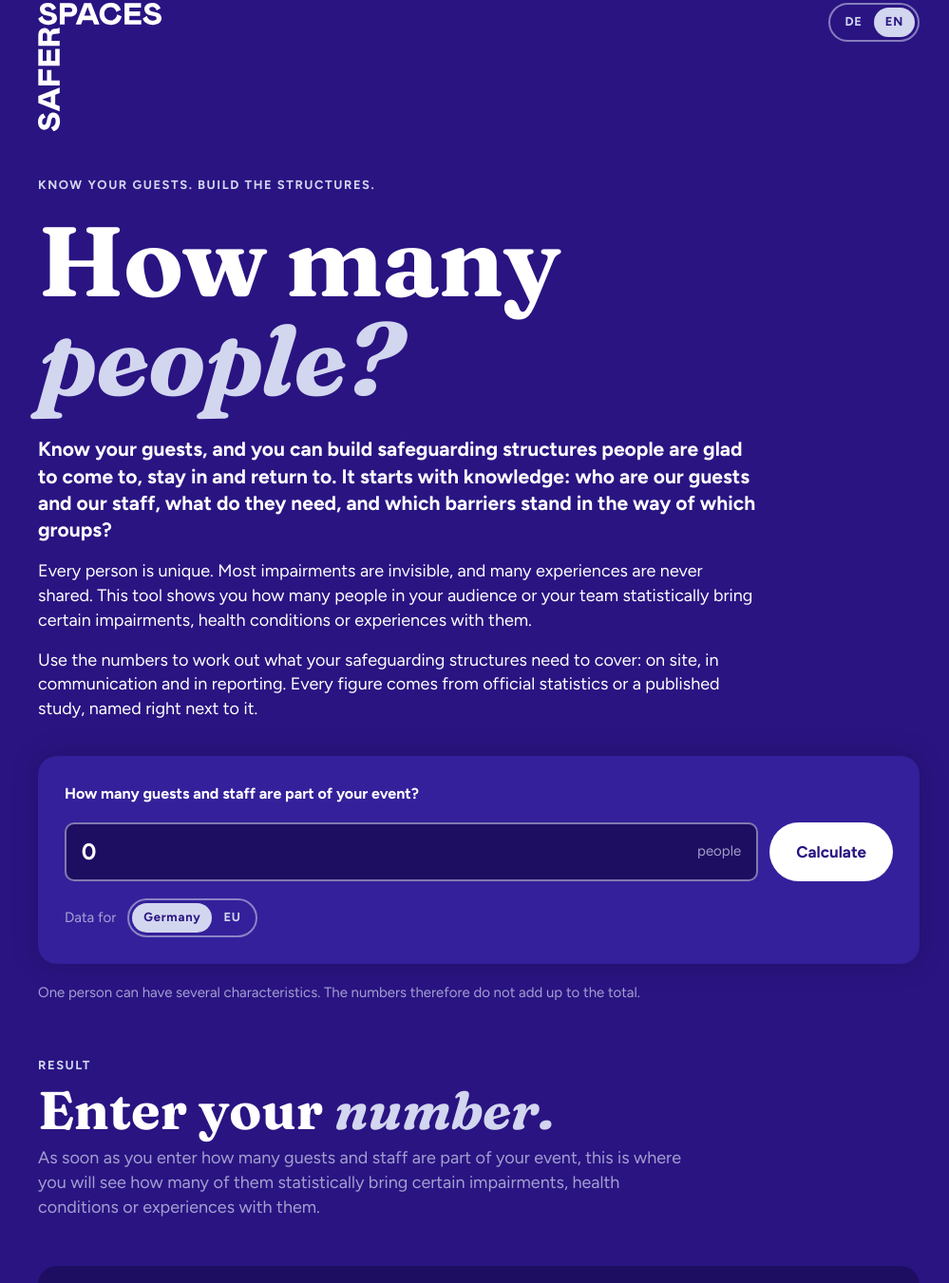
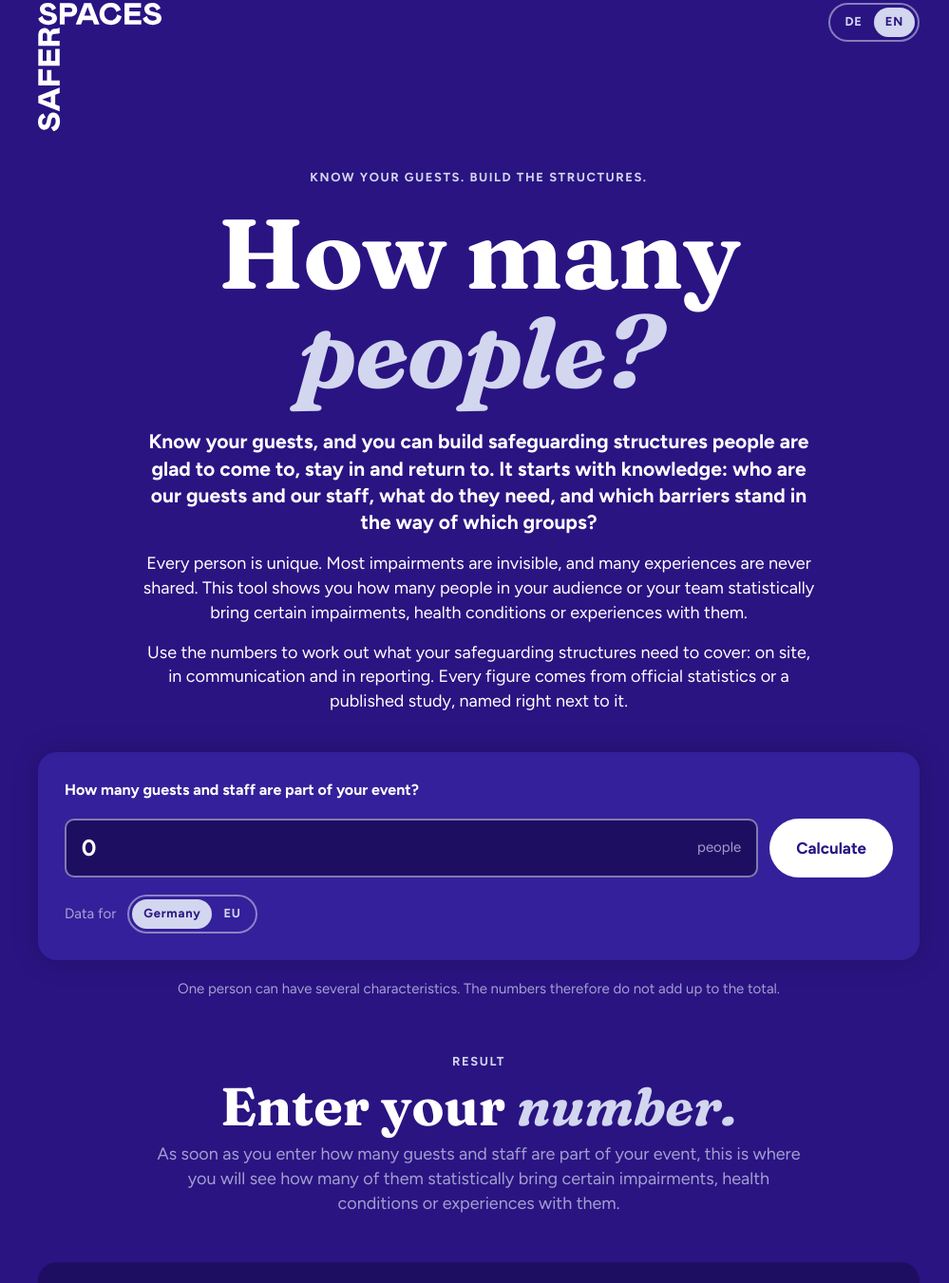
Before and after one commit to leah-1Q84/wie-viele-menschen, a plain HTML site: page index.html in a window 1280 px wide. Shown: the part 37-1388 px from the top of the page at 95% size, without its empty margins (136-1135 px from the left). Drawn offline with Linux system fonts and the light colour scheme; a web font is replaced by a local one.

Commit message:
Hero, Einladung und Ergebniskopf zentriert
Co-Authored-By: Claude Fable 5.1 <noreply@anthropic.com>
Claude-Session: https://claude.ai/code/session_01RbpeLH4kSLtqJkgwUs52WK

```diff
--- a/index.html
+++ b/index.html
@@ -46,21 +46,21 @@ a{color:var(--lilac)}
 .wrap{max-width:960px;margin:0 auto;padding-block:40px 64px;padding-left:max(16px,env(safe-area-inset-left,0px));padding-right:max(16px,env(safe-area-inset-right,0px))}
 
 /* header */
-.top{display:flex;justify-content:space-between;align-items:flex-start;gap:16px;flex-wrap:wrap;margin-bottom:48px}
+.top{display:flex;justify-content:space-between;align-items:flex-start;gap:16px;flex-wrap:wrap;margin-bottom:40px}
 .logo{display:block;width:clamp(96px,12vw,130px);height:auto;color:#FFFFFF}
 .logo svg{display:block;width:100%;height:auto;fill:currentColor}
 .brand{display:block;text-decoration:none}
 .eyebrow{font-size:13px;font-weight:700;letter-spacing:.12em;text-transform:uppercase;color:var(--lilac)}
-.hero-eyebrow{display:block;margin:0 0 18px}
+.hero-eyebrow{display:block;margin:0 0 18px;text-align:center}
 .top-right{display:flex;align-items:center;gap:16px;flex-wrap:wrap}
 .seg{display:inline-flex;border:2px solid var(--line-strong);border-radius:999px;padding:3px;background:transparent}
 .seg button{border:0;background:transparent;color:var(--lilac);font:inherit;font-size:13px;font-weight:700;letter-spacing:.06em;padding:6px 12px;border-radius:999px;cursor:pointer}
 .seg button[aria-pressed="true"]{background:var(--lilac);color:var(--bg)}
 
 /* hero */
-h1{font-family:var(--display);font-weight:700;font-size:clamp(56px,10vw,104px);line-height:1;letter-spacing:-.01em;color:#FFFFFF;margin:0 0 28px;text-wrap:balance}
+h1{font-family:var(--display);font-weight:700;font-size:clamp(56px,10vw,104px);line-height:1;letter-spacing:-.01em;color:#FFFFFF;margin:0 0 28px;text-align:center;text-wrap:balance}
 h1 em{font-style:italic;color:var(--lilac)}
-.lead{max-width:66ch;display:grid;gap:16px;margin:0 0 36px}
+.lead{max-width:62ch;display:grid;gap:16px;margin:0 auto 40px;text-align:center}
 .lead p{margin:0}
 .lead p.strong{font-weight:700;font-size:21px;line-height:1.35}
 
@@ -79,11 +79,11 @@ h1 em{font-style:italic;color:var(--lilac)}
 .btn:hover{background:var(--lilac)}
 .btn:active{transform:scale(.98)}
 .btn:focus-visible,.calc input:focus-visible{outline:none}a:focus-visible,button:focus-visible{outline:3px solid var(--lilac);outline-offset:3px}
-.note{font-size:15px;color:var(--muted-2);margin:0 0 56px;max-width:70ch}
+.note{font-size:15px;color:var(--muted-2);margin:0 auto 56px;max-width:70ch;text-align:center}
 
 /* results */
-.results-head{display:grid;gap:10px;margin-bottom:24px}
-.invite{display:grid;gap:10px;margin-bottom:48px}
+.results-head{display:grid;gap:10px;margin-bottom:24px;text-align:center;justify-items:center}
+.invite{display:grid;gap:10px;margin-bottom:48px;text-align:center;justify-items:center}
 .invite p{margin:0;max-width:60ch;color:var(--muted-2)}
 .calc input::placeholder{color:var(--muted-2);font-weight:400;opacity:1}
 h2{font-family:var(--display);font-weight:700;font-size:clamp(40px,6vw,56px);line-height:1;color:var(--purple);margin:0;text-wrap:balance}
```
